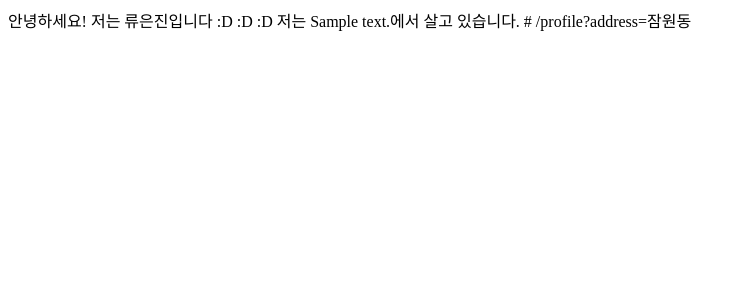
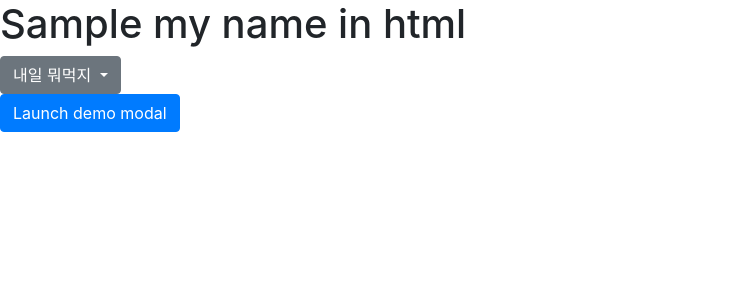
Before and after one commit to ississ0/FlaskProject, a Flask app: template templates/introduce.html in a window 1280 px wide. Shown: the top 300 px of the page, without its empty margins (0-754 px from the left). Run offline with Flask 2, Linux system fonts and the light colour scheme; the template is opened without the code that fills it: most values are stand-ins (such as "Sample title", 1, 10 or a date in 2020); some libraries are stand-ins or nearby versions.

Commit message:
requirement 추가

```diff
--- a/App.py
+++ b/App.py
@@ -8,9 +8,9 @@ def index(name):
 
 @app.route('/profile')
 def profile():
-    address = request.args.get('address')
+    myName = request.args.get('name')
     return render_template('introduce.html',
-                           address = address)
+                           myNameInHtml= myName)
 
 if __name__ == '__main__':
     app.run()
--- a/templates/introduce.html
+++ b/templates/introduce.html
@@ -1,14 +1,58 @@
-<!DOCTYPE html>
+<!doctype html>
 <html lang="en">
-<head>
-    <meta charset="UTF-8">
-    <title>류은진님의 홈페이지</title>
-</head>
-<body>
-안녕하세요! 저는 류은진입니다 :D :D :D
-저는 {{address}}에서 살고 있습니다.
+  <head>
+    <!-- Required meta tags -->
+    <meta charset="utf-8">
+    <meta name="viewport" content="width=device-width, initial-scale=1, shrink-to-fit=no">
 
-# /profile?address=잠원동
+    <!-- Bootstrap CSS -->
+    <link rel="stylesheet" href="https://stackpath.bootstrapcdn.com/bootstrap/4.3.1/css/bootstrap.min.css" integrity="sha384-ggOyR0iXCbMQv3Xipma34MD+dH/1fQ784/j6cY/iJTQUOhcWr7x9JvoRxT2MZw1T" crossorigin="anonymous">
 
-</body>
+    <title>{{myNameInHtml}}</title>
+  </head>
+  <body>
+    <h1>{{myNameInHtml}}</h1>
+<div class="dropdown">
+  <button class="btn btn-secondary dropdown-toggle" type="button" id="dropdownMenuButton" data-toggle="dropdown" aria-haspopup="true" aria-expanded="false">
+    내일 뭐먹지
+  </button>
+  <div class="dropdown-menu" aria-labelledby="dropdownMenuButton">
+    <a class="dropdown-item" href="http://naver.com">소고기</a>
+    <a class="dropdown-item" href="http://daum.net">양고기</a>
+      <a class="dropdown-item" href="#">마라탕</a>
+       <a class="dropdown-item" href="#">파스타</a>
+  </div>
+</div>
+
+<!-- Button trigger modal -->
+<button type="button" class="btn btn-primary" data-toggle="modal" data-target="#exampleModal">
+  Launch demo modal
+</button>
+
+<!-- Modal -->
+<div class="modal fade" id="exampleModal" tabindex="-1" role="dialog" aria-labelledby="exampleModalLabel" aria-hidden="true">
+  <div class="modal-dialog" role="document">
+    <div class="modal-content">
+      <div class="modal-header">
+        <h5 class="modal-title" id="exampleModalLabel">Modal title</h5>
+        <button type="button" class="close" data-dismiss="modal" aria-label="Close">
+          <span aria-hidden="true">&times;</span>
+        </button>
+      </div>
+      <div class="modal-body">
+        ...
+      </div>
+      <div class="modal-footer">
+        <button type="button" class="btn btn-secondary" data-dismiss="modal">Close</button>
+        <button type="button" class="btn btn-primary">Save changes</button>
+      </div>
+    </div>
+  </div>
+</div>
+    <!-- Optional JavaScript -->
+    <!-- jQuery first, then Popper.js, then Bootstrap JS -->
+    <script src="https://code.jquery.com/jquery-3.3.1.slim.min.js" integrity="sha384-q8i/X+965DzO0rT7abK41JStQIAqVgRVzpbzo5smXKp4YfRvH+8abtTE1Pi6jizo" crossorigin="anonymous"></script>
+    <script src="https://cdnjs.cloudflare.com/ajax/libs/popper.js/1.14.7/umd/popper.min.js" integrity="sha384-UO2eT0CpHqdSJQ6hJty5KVphtPhzWj9WO1clHTMGa3JDZwrnQq4sF86dIHNDz0W1" crossorigin="anonymous"></script>
+    <script src="https://stackpath.bootstrapcdn.com/bootstrap/4.3.1/js/bootstrap.min.js" integrity="sha384-JjSmVgyd0p3pXB1rRibZUAYoIIy6OrQ6VrjIEaFf/nJGzIxFDsf4x0xIM+B07jRM" crossorigin="anonymous"></script>
+  </body>
 </html>
```
Also changed, not shown: templates/layout.html (added, +22 -0 lines), 1 other file.
